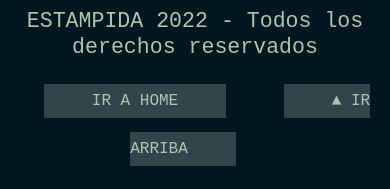
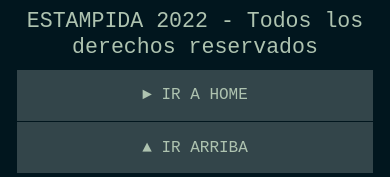
Before and after one commit to MisatoEve/estampida, a website: page page/videos.html in a window 390 px wide. Shown: the part 3162-3351 px from the top of the page. Drawn offline with nearby package versions, Linux system fonts and the light colour scheme; no server answers.

Commit message:
tercera entrega del proyecto con ajustes

```diff
--- a/page/videos.html
+++ b/page/videos.html
@@ -82,7 +82,7 @@
         </ul>
         <h4 class="footerTexto">ESTAMPIDA 2022 - Todos los derechos reservados</h4>
         <article class="footerTexto__home">
-            <a class="footerHome text-uppercase" href="../index.html">ir a home</a>
+            <a class="footerHome text-uppercase" href="../index.html">► ir a home</a>
             <a class="footerHome text-uppercase" href="./videos.html">▲ ir arriba</a>
         </article>
     </div>
--- a/sass/partials/_responsive.scss
+++ b/sass/partials/_responsive.scss
@@ -57,7 +57,7 @@
         align-items: center;
         font-size: small;
         &__titulo {
-            font-size: 2.5rem;
+            font-size: 2.2rem;
             background-clip: linear-gradient(to top, #f1f2b5, #135058);
             -webkit-background-clip: text;
             -webkit-text-fill-color: transparent;
@@ -137,6 +137,12 @@
         justify-content: center;
         align-items: center;
         text-align: center;
+        &__home {
+            display: flex;
+            justify-content: center;
+            text-align: auto;
+            font-size: small;
+        }
     }
 }
 
@@ -300,4 +306,30 @@
         align-items: center;
         text-align: center;
     }
+    .footerTexto__home{
+        display: flex;
+        flex-direction: column;
+        margin-left: 1em;
+        margin-right: 1em;
+        margin-top: 0.2em;
+        margin-bottom: 0.2em;
+    }
+    .footerHome {
+        background:rgba(251, 253, 250, 0.2);
+        line-height: 3;
+        padding: 0.1em;
+        margin: 0.04em;
+        position: relative;
+        text-decoration: none;
+        list-style-type: none;
+        color: #aec3b0;
+        display: flex;
+        justify-content: center;
+        text-align: center;
+        flex-direction: column;
+        &:hover {
+            color: antiquewhite;
+            font-size: 18px;
+        }
+    }
 }
```
Also changed, not shown: page/contacto.html (+1 -1 lines), page/galeria.html (+1 -1 lines), css/style.css.
